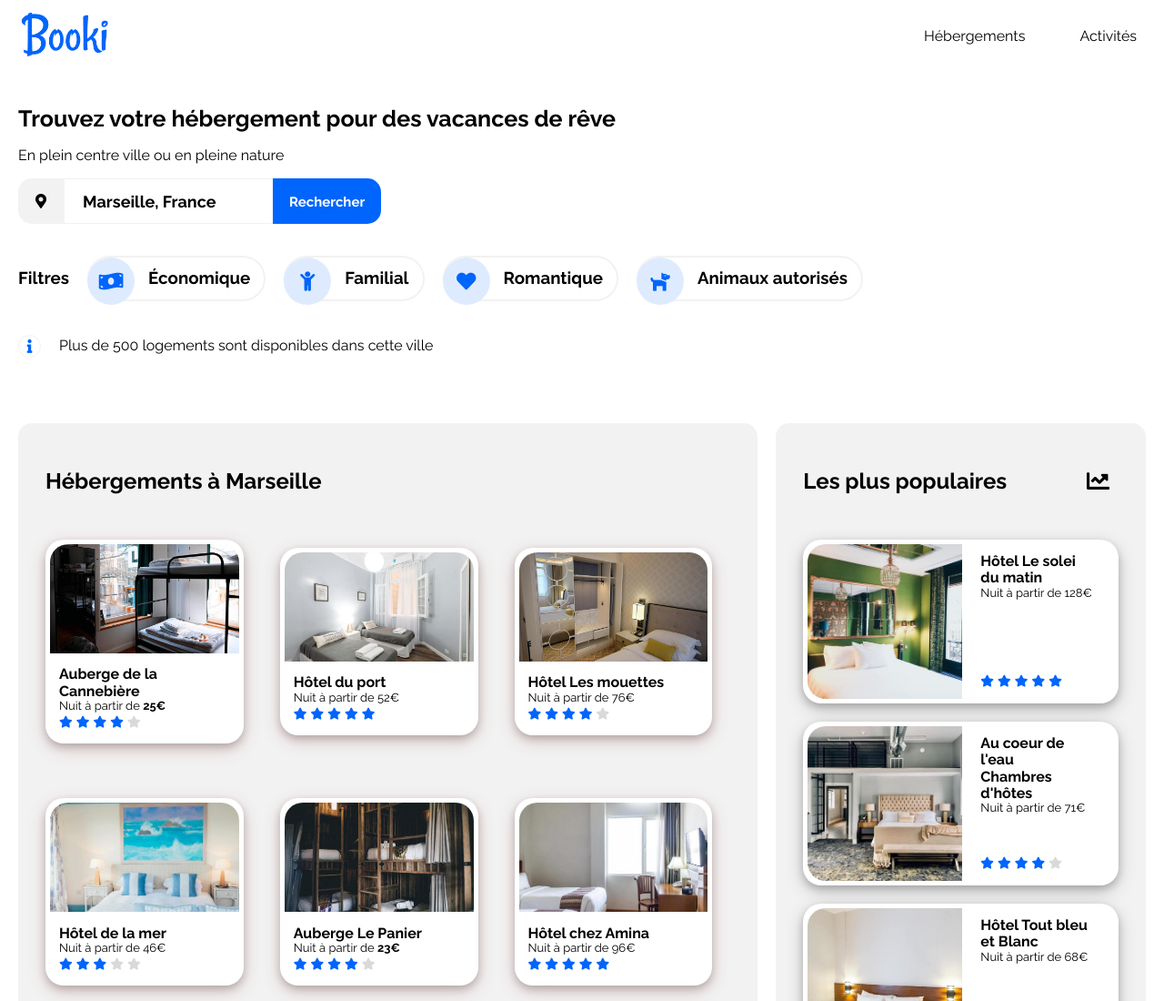
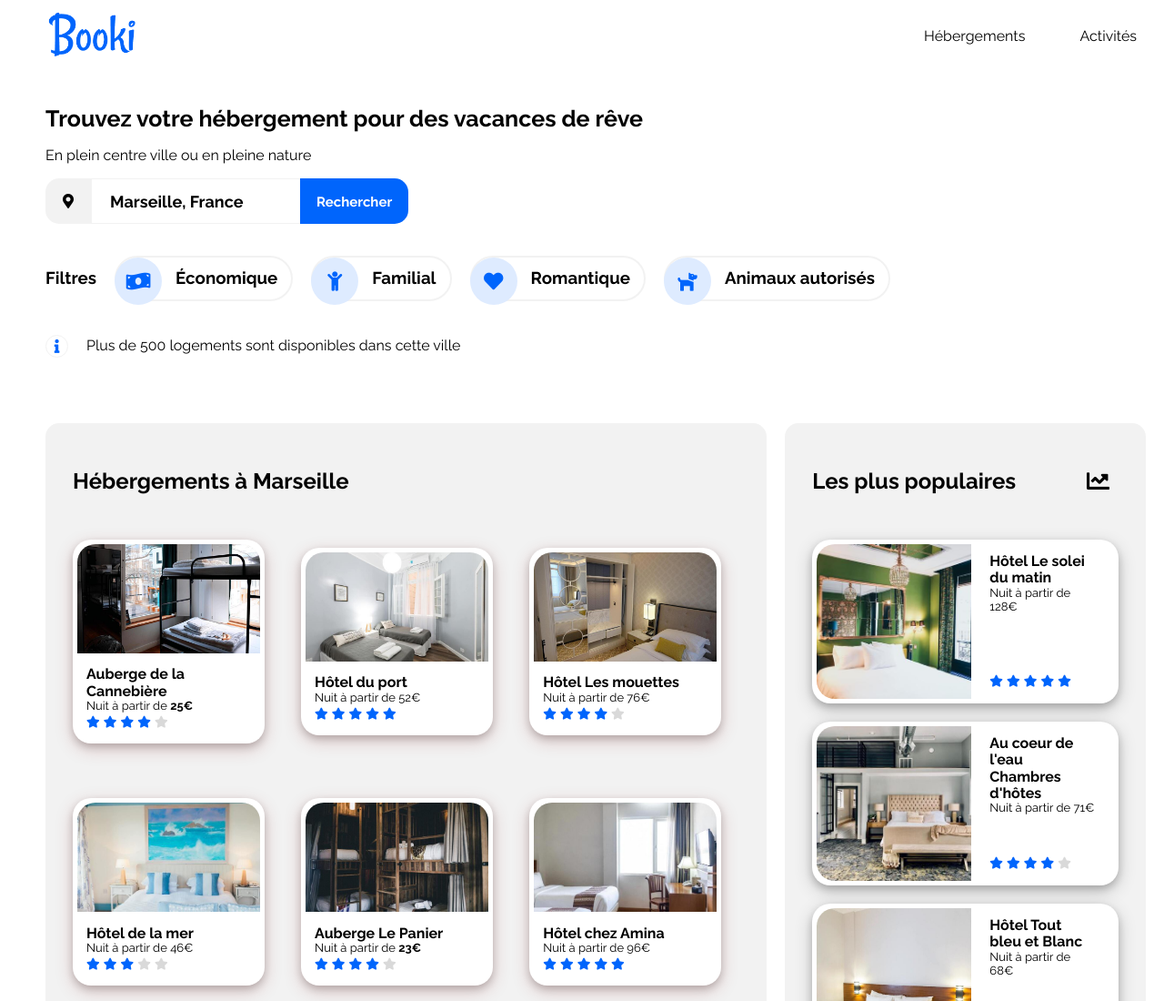
Before and after one commit to Gasyh3/OC_Projet2, a plain HTML site: page index.html in a window 1280 px wide. Shown: the top 1100 px of the page at 91% size. Drawn offline with Linux system fonts and the light colour scheme.

Commit message:
Augmentation de la marge de 30px

```diff
--- a/css/styles.css
+++ b/css/styles.css
@@ -18,6 +18,7 @@ header {
 
 .header-logo {
     margin-right: auto;
+	margin-left: 30px;
 }
 
 #logo {
@@ -46,6 +47,7 @@ main {
     display: flex;
     flex-direction: column;
     flex-basis: 100%;
+	margin-left: 30px;
 }
 
 /* == Section : Post-header == */
--- a/css/styles_mobile.css
+++ b/css/styles_mobile.css
@@ -23,6 +23,9 @@ nav a:hover {
 	color:#0065FC;
 }
 
+main {
+	margin-left: 0;
+}
 /* ==== Section: Post-header ==== */
 
 .box-search-post-header {
```
